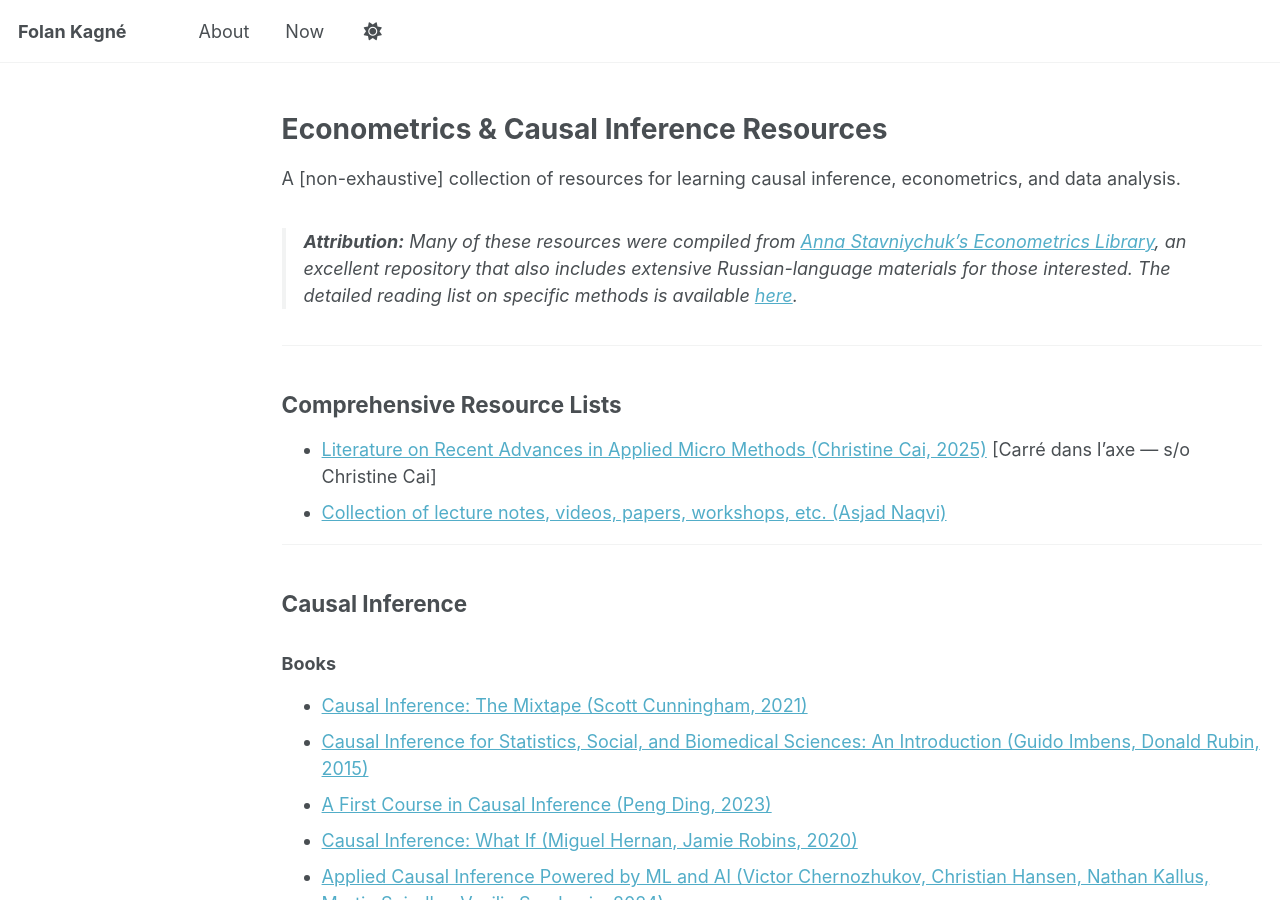
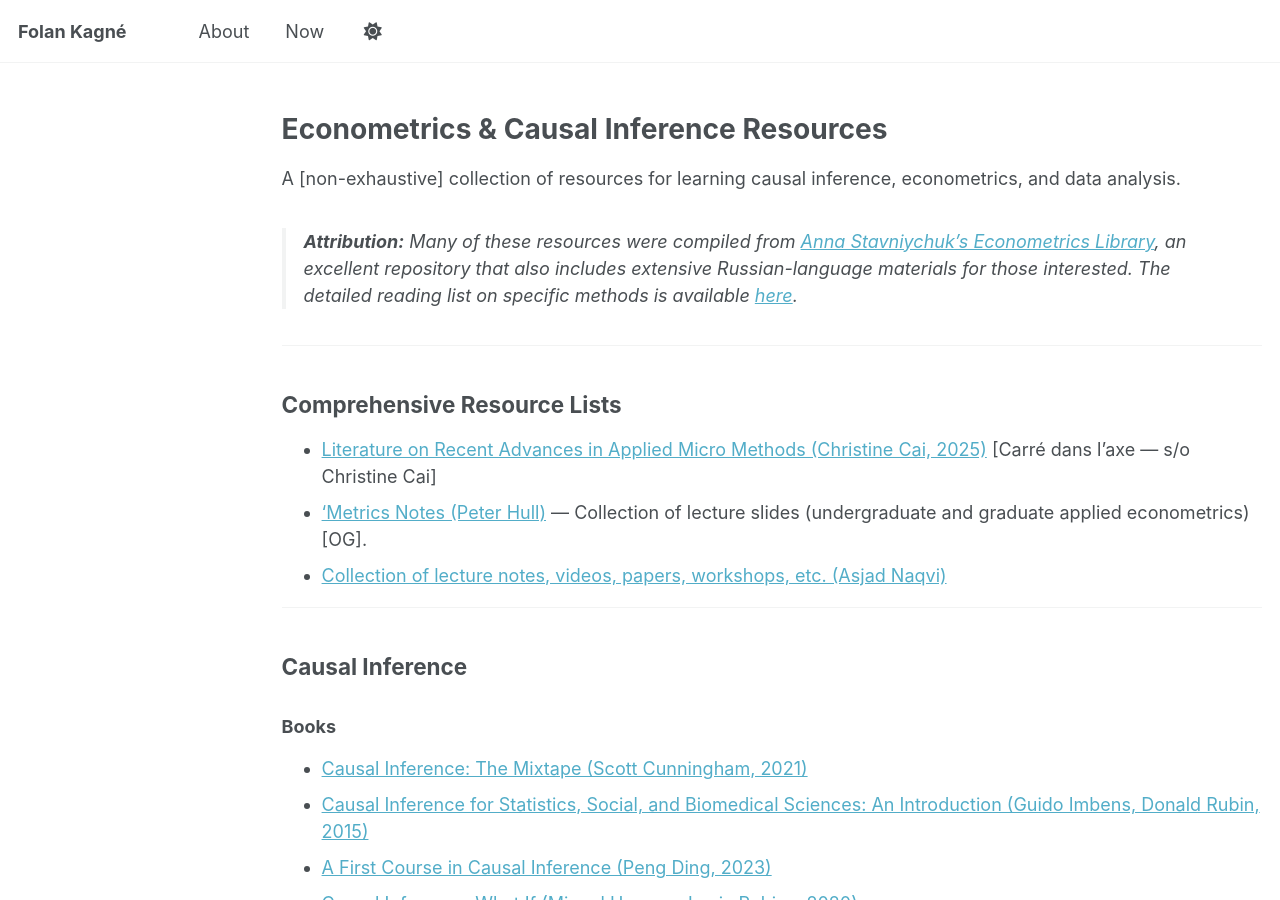
Before and after one commit to folankagne/folankagne.github.io, a Jekyll site: the page built from _pages/temp/econometrics-resources-new.md, in a window 1280 px wide and 900 px high. Built offline with Jekyll 4.4.1, drawn with Linux system fonts in a browser that asks for light colours; a script that is not in the unit is left out.

Commit message:
Update econometrics-resources-new.md

```diff
--- a/_pages/temp/econometrics-resources-new.md
+++ b/_pages/temp/econometrics-resources-new.md
@@ -17,6 +17,7 @@ A [non-exhaustive] collection of resources for learning causal inference, econom
 ## Comprehensive Resource Lists
 
 * [Literature on Recent Advances in Applied Micro Methods (Christine Cai, 2025)](https://christinecai.github.io/PublicGoods/applied_micro_methods.pdf) [Carré dans l'axe — s/o Christine Cai]
+* ['Metrics Notes (Peter Hull)](https://about.peterhull.net/metrix) <!-- — Collection of lecture slides (undergraduate and graduate applied econometrics), short notes, and threads covering design-based econometrics, IV, DiD, RD, shift-share, clustering, and more [OG] --> — Collection of lecture slides (undergraduate and graduate applied econometrics) [OG].
 * [Collection of lecture notes, videos, papers, workshops, etc. (Asjad Naqvi)](https://asjadnaqvi.github.io/DiD/docs/resources#books)
 
 ---
```
